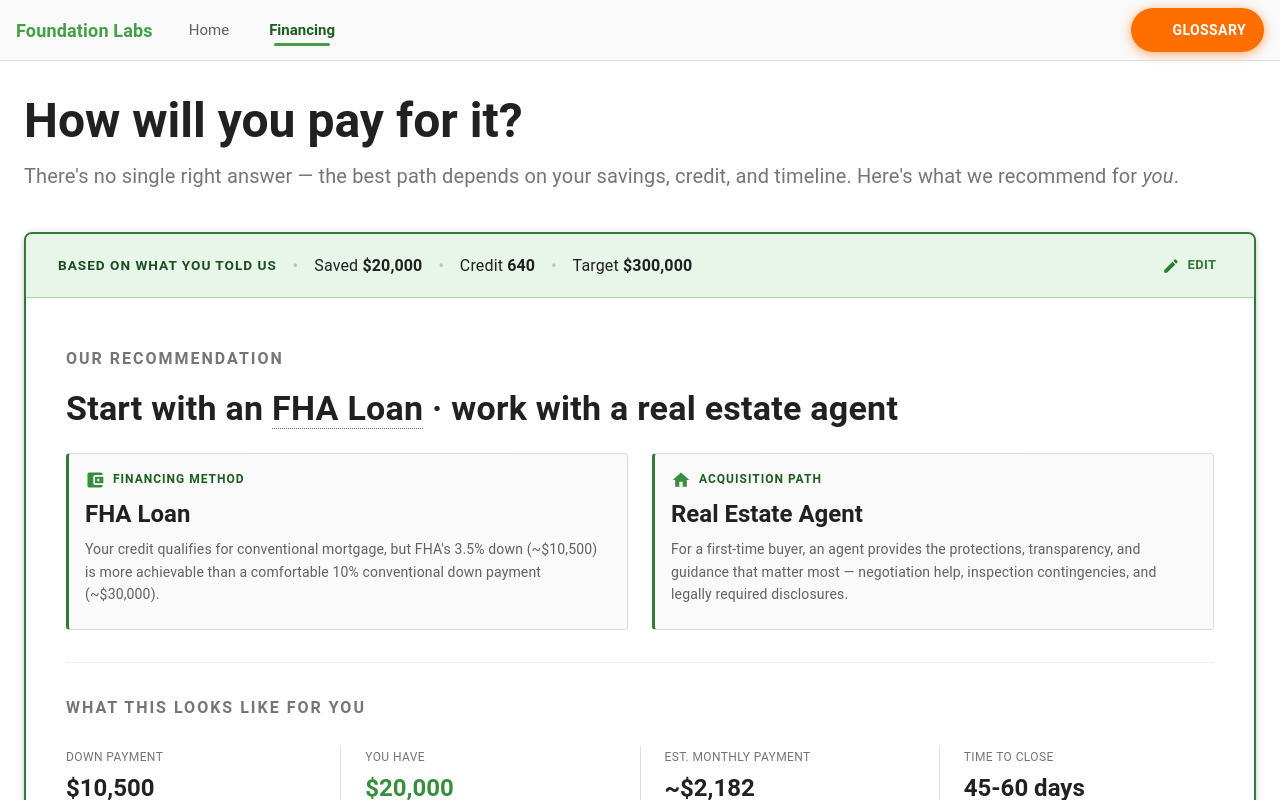
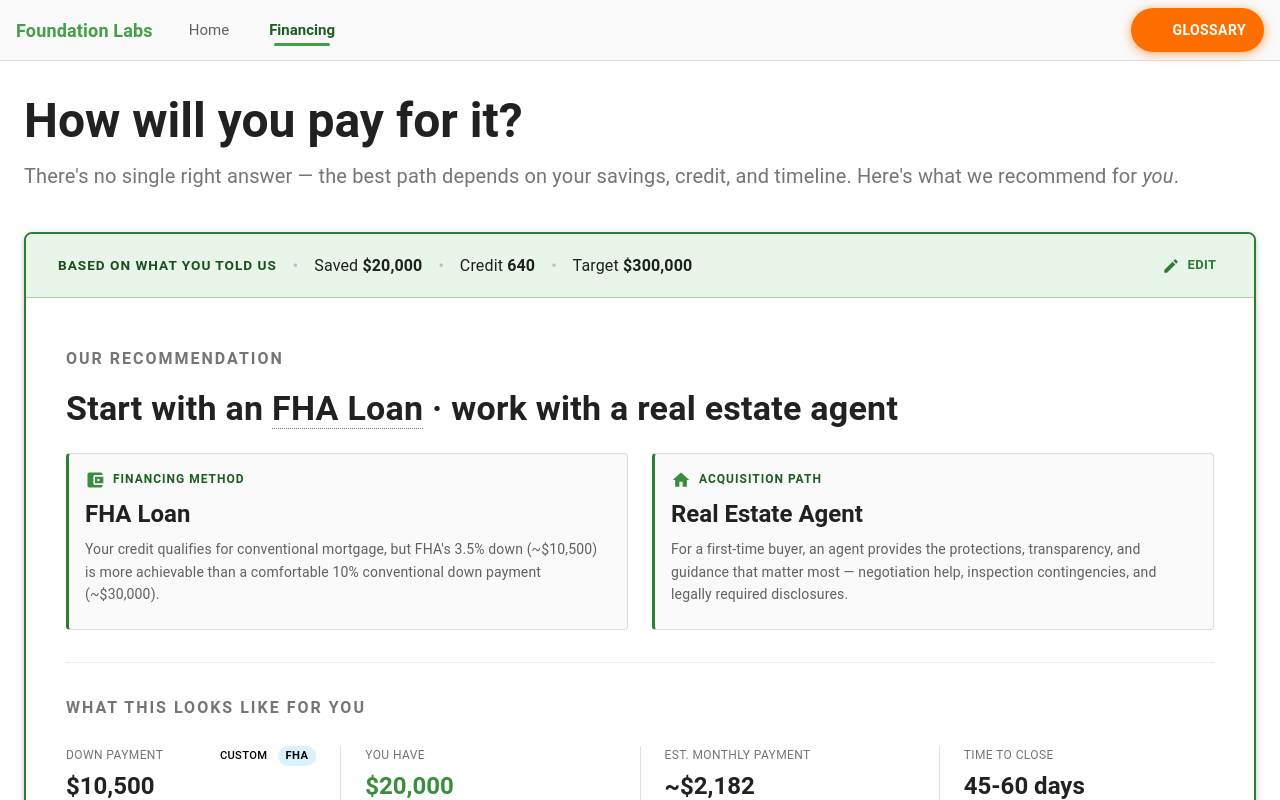
Before and after one commit to PerpetualLink/CS422, a React (Vite) app: page /CS422/Financing in a window 1280 px wide. Built offline with nearby package versions, Linux system fonts and the light colour scheme; some icons are missing.

Commit message:
Styling fixes and add toggle funcitonality for down payment in the financing page.

```diff
--- a/src/pages/BuyingOptions/BuyingOptions.jsx
+++ b/src/pages/BuyingOptions/BuyingOptions.jsx
@@ -100,7 +100,10 @@ function BuyingOptions() {
                             <NumberStat
                                 label="Down payment"
                                 value={fmt(downPayment)}
-                                caption={<Typography variant="caption" sx={{ color: grey[600] }}>3.5% of target price</Typography>}
+                                altValue={fmt(20000)} // TODO Fix with user inputed down payment and percentage
+                                caption={<Typography variant="caption" sx={{ color: grey[600], flexGrow: 1 }}>3.5% of target price </Typography>}
+                                altCaption={<Typography variant="caption" sx={{ color: grey[600], flexGrow: 1 }}>{`${20}% of target price`}</Typography>}
+                                toggle={true}
                             />
                             <NumberStat
                                 label="You have"
--- a/src/pages/BuyingOptions/NumberStat/NumberStat.jsx
+++ b/src/pages/BuyingOptions/NumberStat/NumberStat.jsx
@@ -1,16 +1,91 @@
-import { Box, Typography } from "@mui/material";
+import { Box, Button, Switch, Typography } from "@mui/material";
 import "./NumberStat.scss";
+import { useState } from "react";
 
-function NumberStat({ label, value, valueColor, caption }) {
+function NumberStat({ altCaption, altValue, label, value, valueColor, caption, toggle }) {
+    const [isOn, setIsOn] = useState(true);
+
     return (
         <Box sx={{ flex: 1 }}>
-            <Typography variant="caption" className="numberStat__label">
+            <div
+                style={{
+                    alignItems: "center",
+                    display: "flex",
+                    flexDirection: "row",
+                    flexGrow: 1,
+                    // justifyContent: "center"
+                }}
+            >
+            <Typography
+                className="numberStat__label"
+                variant="caption"
+                sx={{ flexGrow: 1}}
+            >
                 {label}
             </Typography>
-            <Typography variant="h5" sx={{ fontWeight: 700, mt: 0.5, color: valueColor ?? "inherit" }}>
-                {value}
+            {(toggle) && (
+            <div
+                style={{
+                    alignItems: "center",
+                    display: "flex",
+                    flexDirection: "row",
+                    // justifyContent: "center"
+                }}
+            >
+                <Button
+                    className={`numberStat__label toggle`}
+                    style={{
+                        color: "black",
+                        fontWeight: (!isOn) && "700",
+                        height: "20px",
+                        padding: "8px",
+                        fontSize: "0.7rem",
+                        marginRight: "2px",
+                        backgroundColor: (!isOn) && "rgba(129,212,250,0.3)"
+                    }}
+                    onClick={() => setIsOn((prev) => !prev)}
+                >
+                    {"Custom"}
+                </Button>
+                <Button
+                    className="numberStat__label toggle"
+                    style={{
+                        color: "black",
+                        fontWeight: (isOn) && "700",
+                        height: "20px",
+                        padding: "8px",
+                        minWidth: "unset",
+                        fontSize: "0.7rem",
+                        borderRadius: "999px",
+                        backgroundColor: (isOn) && "rgba(129,212,250,0.3)"
+                    }}
+                    onClick={() => setIsOn((prev) => !prev)}
+                >
+                    {"FHA"}
+                </Button>
+                </div>
+            )}
+            </div>
+            <Typography
+                variant="h5"
+                sx={{
+                    color: valueColor ?? "inherit",
+                    fontWeight: 700,
+                    mt: 0.5
+                }}
+            >
+                {(!isOn) ? altValue : value}
             </Typography>
-            {caption}
+            <div
+                style={{
+                    alignItems: "center",
+                    display: "flex",
+                    flexDirection: "row",
+                    // justifyContent: "center"
+                }}
+            >
+            {(!isOn) ? altCaption : caption}
+            </div>
         </Box>
     );
 }
--- a/src/pages/BuyingOptions/NumberStat/NumberStat.scss
+++ b/src/pages/BuyingOptions/NumberStat/NumberStat.scss
@@ -4,4 +4,8 @@ $grey-600: #757575;
     color: $grey-600;
     letter-spacing: 1px;
     text-transform: uppercase;
+
+    &.toggle:hover {
+        background-color: rgba(0,0,0,0.08);
+    }
 }
--- a/src/pages/GettingStarted/GettingStarted.jsx
+++ b/src/pages/GettingStarted/GettingStarted.jsx
@@ -59,12 +59,19 @@ const steps = [
   },
   {
     label: 'Can You Afford It?',
-    description: `Houses are expensive. The true cost goes well beyond the $200k–$500k "sticker price." You must account for hidden fees that many first-time buyers overlook.
-    The Hidden Costs:
-    Closing Costs: Usually 2–5% of the home price.
-    Earnest Money: A "good faith" deposit to secure the contract.
-    Inspection Fees: Upfront costs to ensure the home is safe.
-    Maintenance Fund: Savings for unexpected roof or HVAC repairs.`,
+    description: `Houses are expensive and the total
+    cost of purchasing a home goes well beyond the inital sticker price
+    of 200k, 400k, etc. On the right we have a wizard that will walk
+    through the required pieces of info that we recommend you have in mind
+    before you begin your home buying journey. The calculator aims to provide
+    you with a rough estimate for the amount you should aspire to have
+    saved and expect to need for buying a home matching those parameters.
+    Keep in mind this amount is just a recommendation based on the assumption
+    of the down payment percent you provided and 3% closing cost fees or any
+    other fees that you decide to add. For a more detailed breakdown as to
+    what kind of monthly payment you should expect, and potential
+    loans to consider based on the information provided see the Financing
+    page.`,
     icon: <AssignmentIcon style={{ color: '#2e7d32' }} />,
   },
 
--- a/src/shared/HomeSavingsCalculator.jsx
+++ b/src/shared/HomeSavingsCalculator.jsx
@@ -4,6 +4,18 @@ import { useBuyerProfile } from "./BuyerProfileContext";
 function fmt(value) {
   return value.toLocaleString("en-US", { style: "currency", currency: "USD", maximumFractionDigits: 0 });
 }
+
+const s = {
+  wrapper: { position: "relative", display: "flex", flexDirection: "column", gap: 16, padding: 16, borderRadius: 14, background: "#fff", boxShadow: "0 8px 32px rgba(0,0,0,0.18)", fontFamily: "Inter", maxWidth: 440 },
+  closeBtn: { position: "absolute", top: 8, right: 8, background: "none", border: "none", fontSize: 18, cursor: "pointer", color: "#666", zIndex: 1 },
+  label: { fontSize: 14, marginTop: 10 },
+  input: { width: "100%", padding: 8, marginTop: 4, borderRadius: 6, border: "1px solid #ccc", boxSizing: "border-box" },
+  barBg: { height: 18, borderRadius: 20, background: "#E5E7EB", position: "relative", overflow: "hidden" },
+  barFill: { height: "100%", borderRadius: 20, transition: "width 0.4s ease" },
+  targetMarker: { position: "absolute", top: -6, width: 3, height: 30, background: "#111" },
+  labels: { display: "flex", justifyContent: "space-between", fontSize: 12, marginTop: 6 },
+  targetLabel: { textAlign: "center", fontSize: 13, marginTop: 6 },
+};
 
 export default function HomeSavingsCalculator({ onClose, isDraggable = true }) {
   // Hook into the shared buyer profile. Every edit flows through updateProfile
@@ -140,15 +152,3 @@ export default function HomeSavingsCalculator({ onClose, isDraggable = true }) {
     </div>
   );
 }
-
-const s = {
-  wrapper: { position: "relative", display: "flex", flexDirection: "column", gap: 16, padding: 16, borderRadius: 14, background: "#fff", boxShadow: "0 8px 32px rgba(0,0,0,0.18)", fontFamily: "Inter", maxWidth: 440 },
-  closeBtn: { position: "absolute", top: 8, right: 8, background: "none", border: "none", fontSize: 18, cursor: "pointer", color: "#666", zIndex: 1 },
-  label: { fontSize: 14, marginTop: 10 },
-  input: { width: "100%", padding: 8, marginTop: 4, borderRadius: 6, border: "1px solid #ccc", boxSizing: "border-box" },
-  barBg: { height: 18, borderRadius: 20, background: "#E5E7EB", position: "relative", overflow: "hidden" },
-  barFill: { height: "100%", borderRadius: 20, transition: "width 0.4s ease" },
-  targetMarker: { position: "absolute", top: -6, width: 3, height: 30, background: "#111" },
-  labels: { display: "flex", justifyContent: "space-between", fontSize: 12, marginTop: 6 },
-  targetLabel: { textAlign: "center", fontSize: 13, marginTop: 6 },
-};
```
